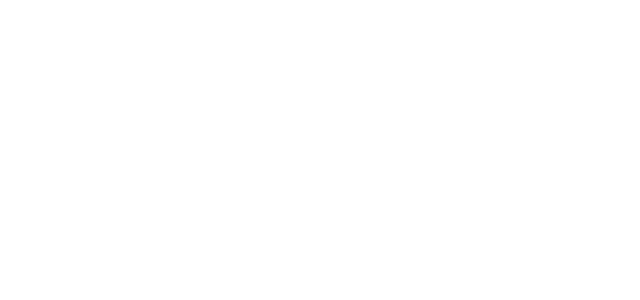
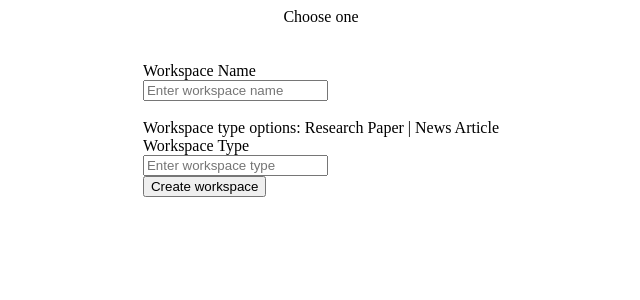
Before and after one commit to leafboo/nautilus-mongodb-connection, a React (Vite) app in the folder frontend/: page /userHome/1/createWorkspace in a window 1280 px wide. Before the commit this address had no page. Shown: the top 300 px of the page, without its empty margins (319-959 px from the left). Built offline with nearby package versions, Linux system fonts and the light colour scheme.

Commit message:
Finish create workspace api request

```diff
--- a/frontend/api/index.ts
+++ b/frontend/api/index.ts
@@ -35,6 +35,23 @@ const NautilusApi = {
     } catch (error) {
       console.error(error)
     }
+  },
+
+  async createUserWorkspace(userId: string, workspaceName: string, workspaceType: string) {
+    try {
+      const response = await fetch(`http://localhost:3000/users/${userId}`, {
+        method: 'PUT',
+        headers: { 'Content-Type': 'application/json' },
+        body: JSON.stringify({
+          workspaceName: workspaceName,
+          workspaceType: workspaceType
+        })
+      });
+      const data = await response.json();
+      console.log(data)
+    } catch (error) {
+      console.error(error);
+    }
   }
 }
 
--- a/frontend/src/App.tsx
+++ b/frontend/src/App.tsx
@@ -13,7 +13,7 @@ export default function App() {
         <Route path="/" element={<Home />} />
         <Route path="/createUser" element={<CreateUser />} />
         <Route path="/userHome/:id" element={<UserHome />} />
-        <Route path="/userHome/createWorkspace" element={<CreateWorkspace />} />
+        <Route path="/userHome/:id/createWorkspace" element={<CreateWorkspace />} />
         <Route path="/userHome/workspace" element={<Workspace />} />
 
 
--- a/frontend/src/pages/CreateUser.tsx
+++ b/frontend/src/pages/CreateUser.tsx
@@ -29,7 +29,6 @@ export default function CreateUser() {
     }
 
 
-    console.log(result)
   }
 
   return (
--- a/frontend/src/pages/CreateWorkspace.tsx
+++ b/frontend/src/pages/CreateWorkspace.tsx
@@ -1,23 +1,56 @@
-import { Link } from "react-router"
+import { Link, useParams, useNavigate } from "react-router"
 import CreateWorkspaceCSS from "./CreateWorkspace.module.css"
+import { z } from "zod"
+import NautilusApi from "../../api"
+
+
+const workspaceSchema = z.object({
+  workspaceName: z.string(),
+  workspaceType: z.string()
+})
+
 
 export default function CreateWorkspace() {
+  const navigate = useNavigate();
+  const { id } = useParams();
+
+
+  function formAction(formData: FormData) {
+      const formValues = Object.fromEntries(formData);
+
+      const result = workspaceSchema.safeParse(formValues)
+
+
+      if (result.success && id) {
+        NautilusApi.createUserWorkspace(id, result.data.workspaceName, result.data.workspaceType)
+        navigate(`/userHome/${id}`)
+      } else {
+        alert("IDK but something went wrong")
+      }
+
+
+
+
+    }
+
   return (
     <>
       <div className={CreateWorkspaceCSS['create-workspace-container']}>
         <div className={CreateWorkspaceCSS['create-workspace-box']}>
           <div className={CreateWorkspaceCSS['title']}>Choose one</div><br />
           <div className={CreateWorkspaceCSS['buttons']}>
-            <button>News Articles</button>
-            <button>Research Papers</button>
           </div> <br />
 
-          <form method="post">
+          <form action={formAction}>
+            <label htmlFor="workspaceName" >Workspace Name</label><br />
+            <input id="workspaceName" name="workspaceName" type="text" placeholder="Enter workspace name" /><br /><br />
 
-            <input type="text" placeholder="Enter workspace name" />
-            <Link to="/userHome/">
-              <input type="submit" value="Create workspace"/>
-            </Link>
+            <div>Workspace type options: Research Paper | News Article</div>
+            <label htmlFor="workspaceType" >Workspace Type</label><br />
+            <input id="workspaceType" name="workspaceType" type="text" placeholder="Enter workspace type" /><br />
+
+            <input type="submit" value="Create workspace"/>
+
 
 
           </form>
--- a/frontend/src/pages/UserHome.tsx
+++ b/frontend/src/pages/UserHome.tsx
@@ -26,7 +26,6 @@ type UserType = {
 export default function UserHome() {
   const { id } = useParams();
   const [user, setUser] = React.useState<UserType>();
-  const [workspaces, setWorkspaces] = React.useState<WorkspaceType[]>();
   let workspaceElement
 
   React.useEffect(() => {
@@ -40,9 +39,7 @@ export default function UserHome() {
     }
   }
 
- console.log(user)
  if (user && user.workspaces.length > 0) {
-  user?.workspaces.forEach(workspace => console.log(workspace));
   workspaceElement = user?.workspaces.map(workspace => <WorkspaceListRow name={workspace.workspaceName} type={workspace.workspaceType} />)
  }
 
@@ -52,7 +49,7 @@ export default function UserHome() {
       <div className={UserHomeCSS['user-home-container']}>
         <div className={UserHomeCSS['user-home-box']}>
           <div className={UserHomeCSS['create-workspace-button']}>
-            <Link to="/userHome/createWorkspace" >
+            <Link to={`/userHome/${user?._id}/createWorkspace`} >
               <button>
                 Create Workspace
               </button>
```
Also changed, not shown: 2 other files (tests, documents, lock files or other folders).
